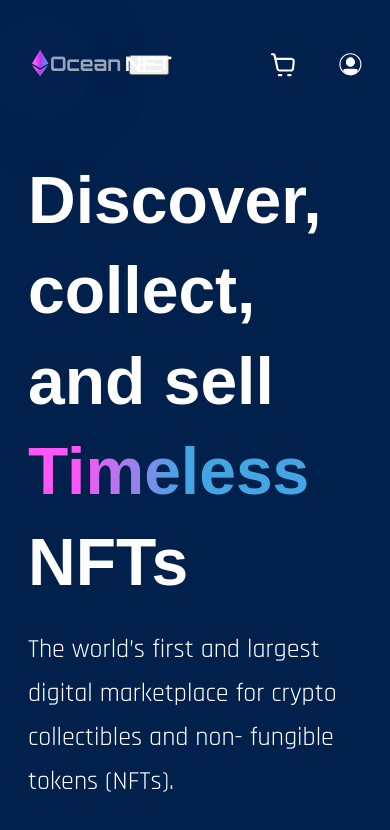
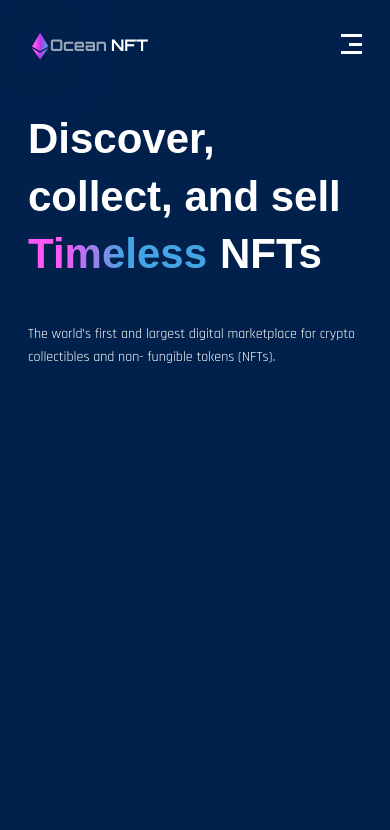
Before and after one commit to Promart1/ocean_nft, a plain HTML site: page index.html in a window 390 px wide. Drawn offline with Linux system fonts and the light colour scheme; a web font is replaced by a local one.

Commit message:
add mobile version header and partof block1, add burger button

```diff
--- a/index.html
+++ b/index.html
@@ -48,19 +48,14 @@
                     </li>
                 </ul>
                 <button class="menu__button">
-                    <span class="top"></span>
+                    <span class="line"></span>
                     <span class="middle"></span>
-                    <span class="bottom"></span>
+                    <span class="line"></span>
                 </button>
-                <!-- <div class="burger-container"> -->
-                    <!-- <button class="burger-container__button" id="burger-button">
-                      <div class="line top"></div>
-                      <div class="line middle"></div>
-                      <div class="line bottom"></div>
-                    </button> -->
-                  <!-- </div> -->
+
             </nav>
             <ul class="user-actions">
+
                 <li class="user-actioms__item">
                     <a href="#" class="user-actions__link">
                         <img src="./img/cart.svg" alt="cart" width="29px" height="29px">
--- a/style/style.css
+++ b/style/style.css
@@ -32,6 +32,8 @@ h6 {
 
 button {
   cursor: pointer;
+  border: none;
+  padding: 0;
 }
 
 ul,
@@ -111,30 +113,27 @@ img {
 
 .menu__button {
     display: none;
-    width: 40px;
+    /* width: 21px; */
     height: 20px;
-    display: flex;
+    /* display: flex; */
     flex-direction: column;
     justify-content: space-between;
+    align-items: end;
+    background-color: #01204C;
 }
 
- .menu__button span {
-    background-color: #fff;
-    height: 2px;
-    width: 100%;
+
+.line {
+  background-color:#fff;
+    height: 3px;
+  width: 21px ;
 }
 
-/* .top {
-    width: 60px;
-  }
-
-  .middle {
-    width: 30px;
-  }
-
-  .bottom {
-    width: 60px;
-  }  */
+.middle {
+  background-color:#fff;
+    height: 3px;
+  width: 13px;
+}
 
 
 .user-actions {
@@ -203,14 +202,83 @@ max-width: 657px;
     .menu__list {
         display: none;
     }
+
+    .header__inner {
+      justify-content: end;
+    }
+
+    .menu__button {
+      margin-right: 41px;
+      display: flex;
+    }
+
  }
 
  @media (max-width: 768px) {
+  .top__title {
+    margin-bottom: 40px;
+ }
 
+ .top__title-base {
+  font-size: 42px;
+}
+
+.top__title-special {
+font-size: 42px;
+}
+
+.top__text {
+font-size: 14px;
+line-height: 23.218px;
+}
  }
 
  @media (max-width: 480px) {
+    .first-half {
+      font-size: 16px;
+    }
 
+    .second-half {
+      font-size: 16px;
+    }
+
+    .header__inner {
+      padding-top: 26px;
+      padding-bottom: 56px;
+    }
+
+    .logo {
+      top: -17px;
+    }
+
+    .logo-second {
+      top: 35px;
+    }
+
+    .user-actions {
+      display: none;
+    }
+
+    .menu__button {
+      margin-right: 0;
+    }
+
+    .top__title {
+      margin-bottom: 40px;
+   }
+
+   .top__title-base {
+    font-size: 42px;
+}
+
+.top__title-special {
+  font-size: 42px;
+}
+
+.top__text {
+  font-size: 14px;
+  line-height: 23.218px;
+}
  }
 
  @media (max-width: 375px) {
```
